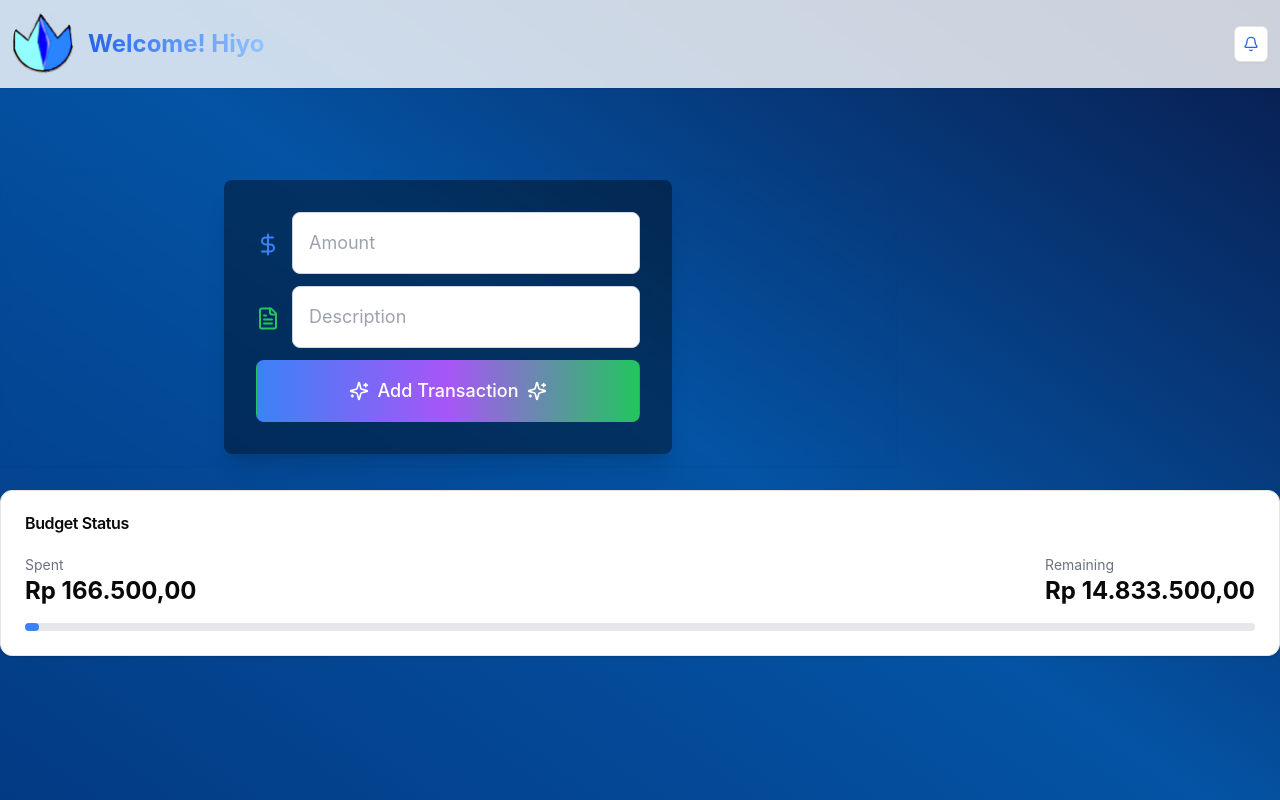
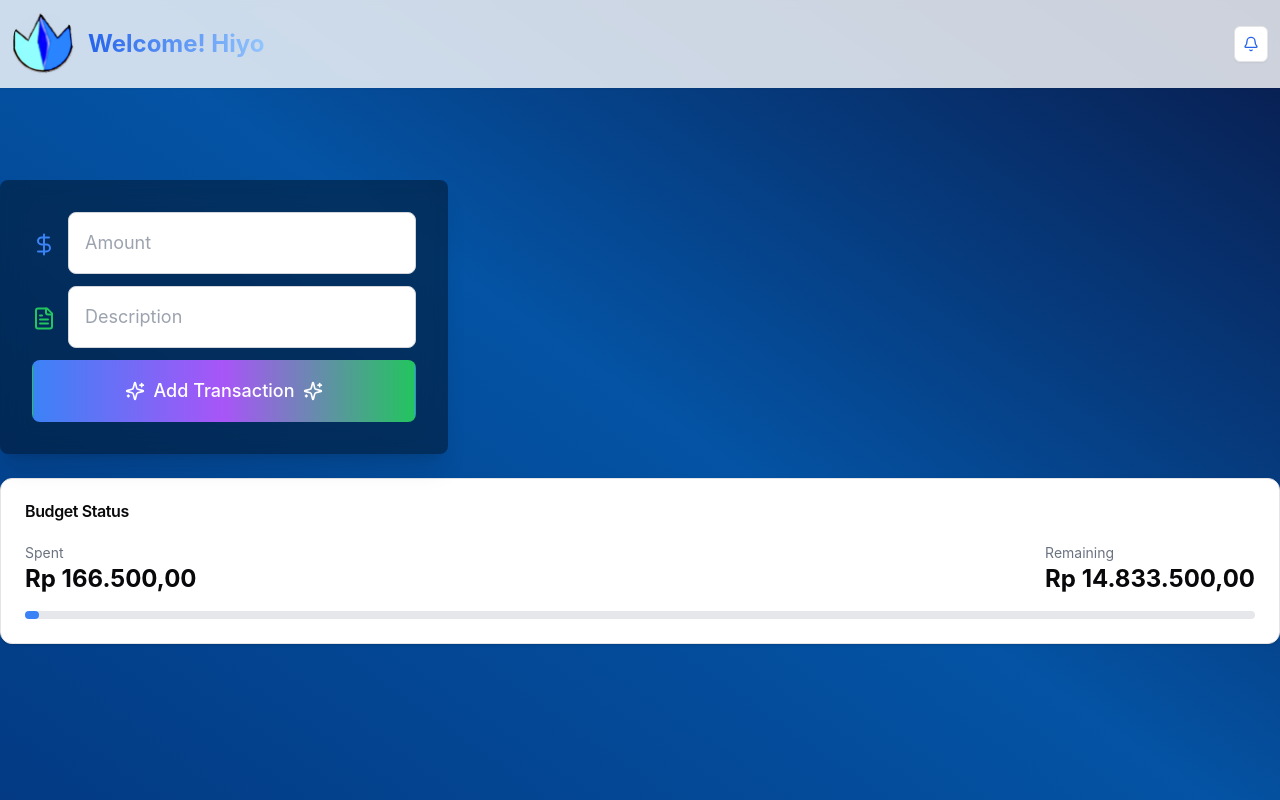
Before and after one commit to hiyokun-d/financier-tracker, a React (Vite) app: page / in a window 1280 px wide. Built offline with nearby package versions, Linux system fonts and the light colour scheme.

Commit message:
TEST AGAIN!

```diff
--- a/src/components/TransactionForm.jsx
+++ b/src/components/TransactionForm.jsx
@@ -146,7 +146,6 @@ export const TransactionForm = ({ amount, description, category, setAmount, setD
     ${activeInput === inputName ? 'scale-105' : ''}
   `;
     return (
-        <div className='flex justify-center items-center w-full px-4 py-3 backdrop-blur-sm shadow-sm'>
         <form
             ref={formRef}
             onSubmit={handleSubmit}
@@ -197,6 +196,5 @@ export const TransactionForm = ({ amount, description, category, setAmount, setD
                 </div>
             </button>
         </form>
-        </div>
     );
 }
```
Lines whose indentation alone changed are shown as unchanged.
